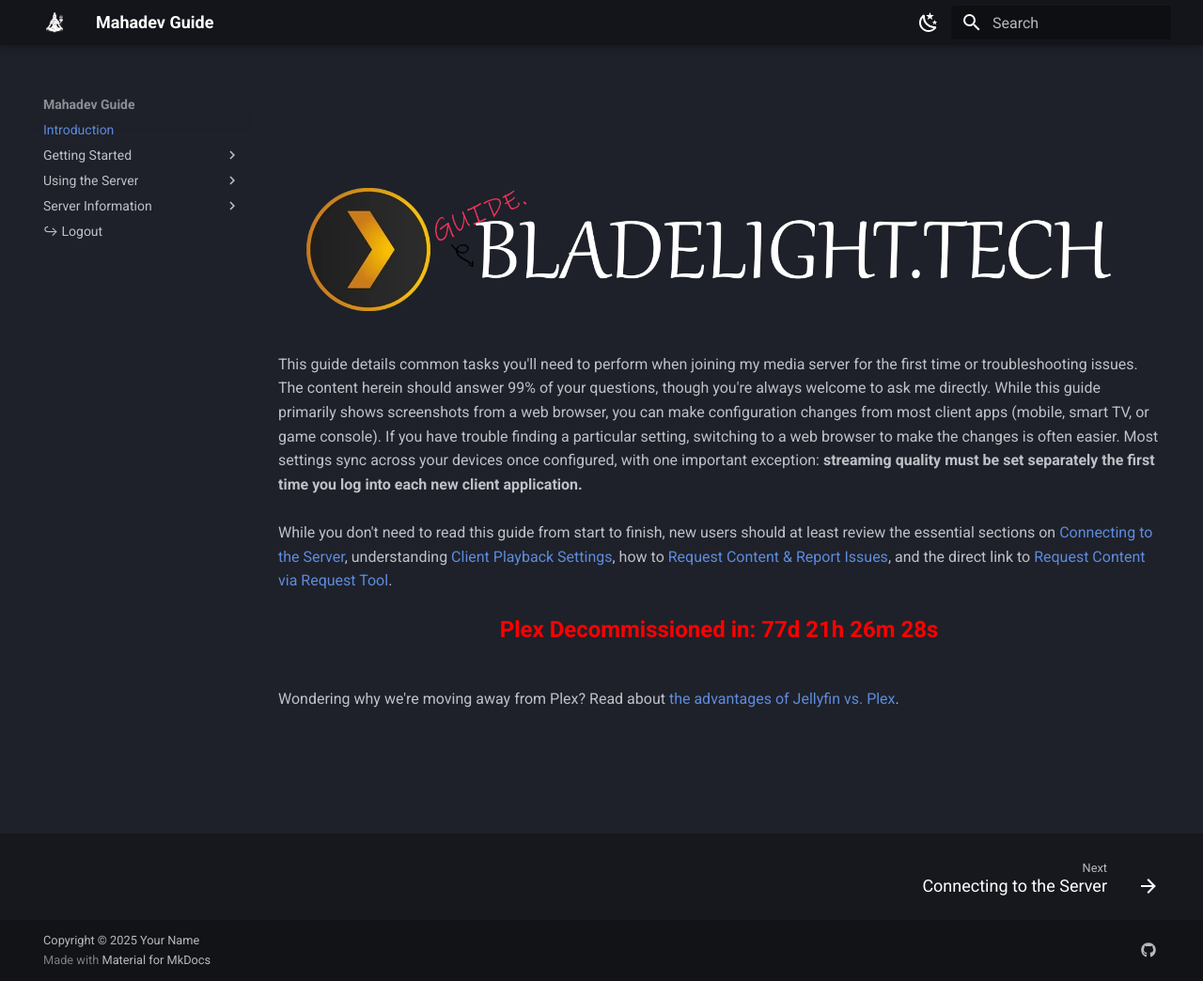
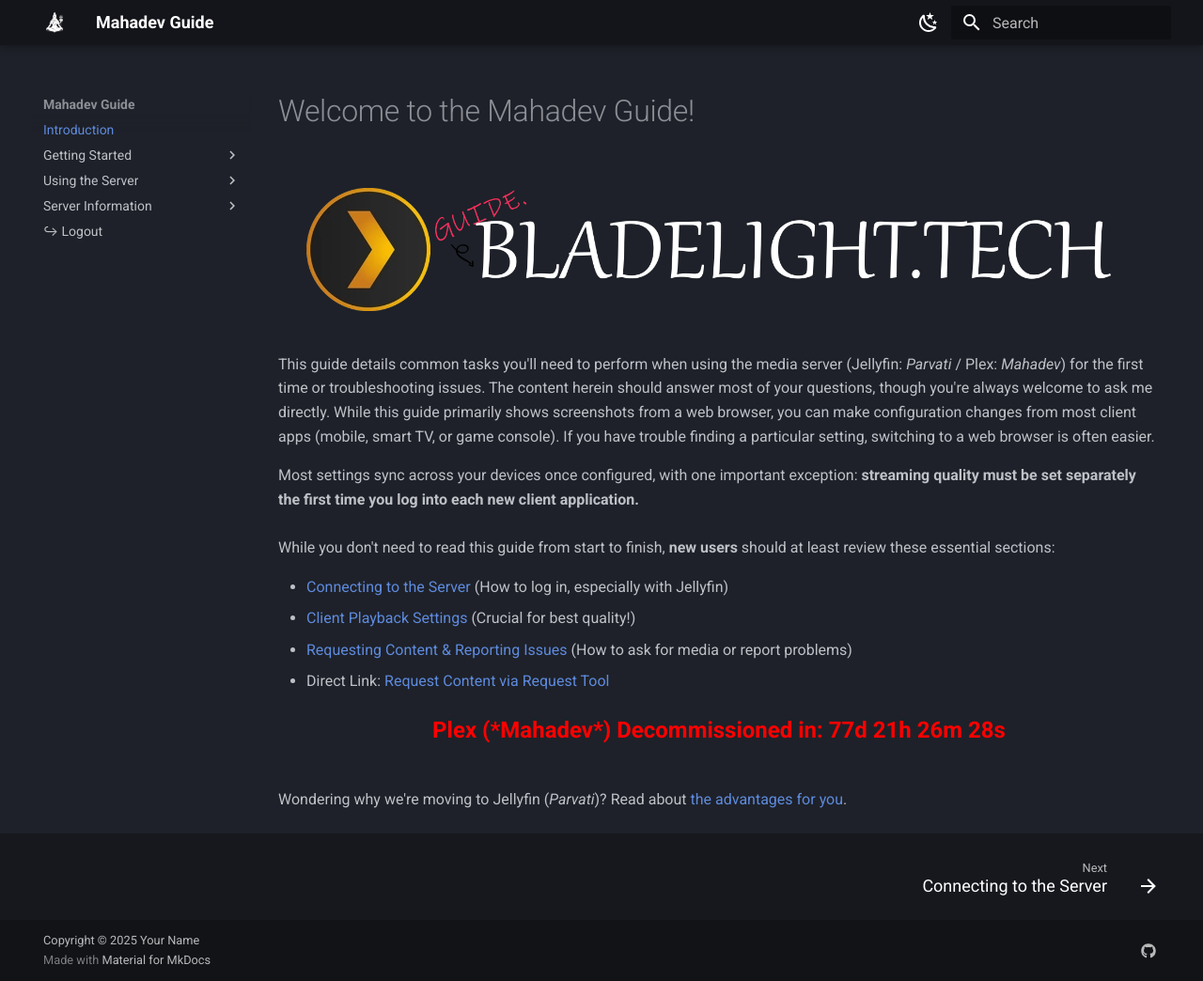
Before and after one commit to sagar4884/plex-guide, an MkDocs documentation site: the page built from docs/index.md, in a window 1280 px wide and 1044 px high. Shown: the whole window at 94% size. Built offline with MkDocs 1.6.1 and Material for MkDocs 9.7.7, drawn with Linux system fonts in a browser that asks for light colours.

Commit message:
Update index.md 1.2

```diff
--- a/docs/index.md
+++ b/docs/index.md
@@ -2,14 +2,21 @@
 title: Introduction
 ---
 
-#
+# Welcome to the Mahadev Guide!
 
 ![Logo](assets/images/guide-logo-dark.webp#only-dark)
 ![Logo](assets/images/guide-logo-light.webp#only-light)
 
-This guide details common tasks you'll need to perform when joining my media server for the first time or troubleshooting issues. The content herein should answer 99% of your questions, though you're always welcome to ask me directly. While this guide primarily shows screenshots from a web browser, you can make configuration changes from most client apps (mobile, smart TV, or game console). If you have trouble finding a particular setting, switching to a web browser to make the changes is often easier. Most settings sync across your devices once configured, with one important exception: **streaming quality must be set separately the first time you log into each new client application.**
+This guide details common tasks you'll need to perform when using the media server (Jellyfin: *Parvati* / Plex: *Mahadev*) for the first time or troubleshooting issues. The content herein should answer most of your questions, though you're always welcome to ask me directly. While this guide primarily shows screenshots from a web browser, you can make configuration changes from most client apps (mobile, smart TV, or game console). If you have trouble finding a particular setting, switching to a web browser is often easier.
+
+Most settings sync across your devices once configured, with one important exception: **streaming quality must be set separately the first time you log into each new client application.**
 <br><br>
-While you don't need to read this guide from start to finish, new users should at least review the essential sections on [Connecting to the Server](connecting.md), understanding [Client Playback Settings](client-settings.md), how to [Request Content & Report Issues](requests-and-issues.md), and the direct link to [Request Content via Request Tool](https://request.bladelight.tech).
+While you don't need to read this guide from start to finish, **new users** should at least review these essential sections:
+
+* [Connecting to the Server](connecting.md) (How to log in, especially with Jellyfin)
+* [Client Playback Settings](client-settings.md) (Crucial for best quality!)
+* [Requesting Content & Reporting Issues](requests-and-issues.md) (How to ask for media or report problems)
+* Direct Link: [Request Content via Request Tool](https://request.bladelight.tech)
 
 <div id="plex-countdown" style="font-size: 1.5em; font-weight: bold; text-align: center; margin-top: 20px; color: red;"></div>
 
@@ -28,12 +35,12 @@ var x = setInterval(function() {
   // Check if the element exists before trying to update it
   var countdownElement = document.getElementById("plex-countdown");
   if (countdownElement) {
-      countdownElement.innerHTML = "Plex Decommissioned in: " + days + "d " + hours + "h "
+      countdownElement.innerHTML = "Plex (*Mahadev*) Decommissioned in: " + days + "d " + hours + "h "
       + minutes + "m " + seconds + "s ";
 
       if (distance < 0) {
         clearInterval(x);
-        countdownElement.innerHTML = "Plex Decommissioned";
+        countdownElement.innerHTML = "Plex (*Mahadev*) Decommissioned";
       }
   } else {
       // If element doesn't exist, stop the interval
@@ -43,4 +50,4 @@ var x = setInterval(function() {
 </script>
 
 <br>
-Wondering why we're moving away from Plex? Read about [the advantages of Jellyfin vs. Plex](why-jellyfin.md).
+Wondering why we're moving to Jellyfin (*Parvati*)? Read about [the advantages for you](why-jellyfin.md).
```
